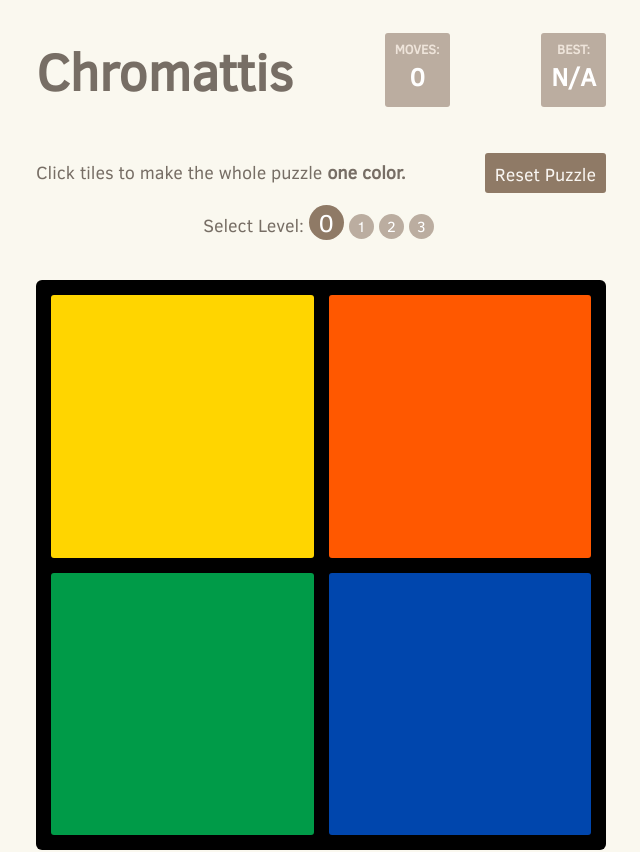
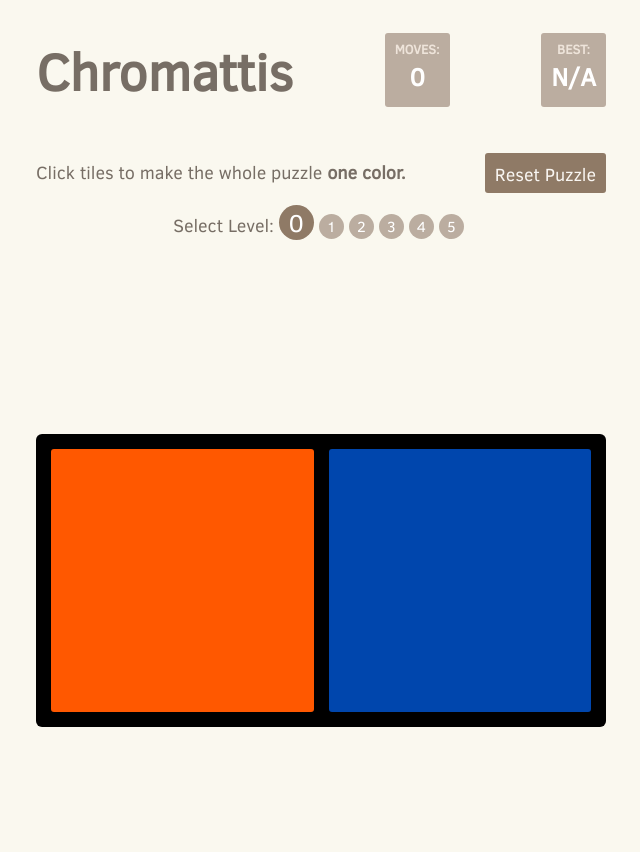
Before and after one commit to CaptainStack/chromattis, a React (Create React App) app: page / in a window 1280 px wide. Shown: the top 852 px of the page, without its empty margins (319-959 px from the left). Built offline with nearby package versions, Linux system fonts and the light colour scheme.

Commit message:
Support additional sizes.

```diff
--- a/src/components/App.jsx
+++ b/src/components/App.jsx
@@ -39,8 +39,10 @@ export const App = ({state}) => {
           <a className='flat-button' onClick={ () => { store.dispatch({ type: 'SOLVE_PUZZLE' }) } } style={{ display: 'none' }}>Solve</a>
         </div>
         <div>Select Level: {level_navigation}</div>
-        <Game tiles={current_level.board} game_in_progress={!current_level.in_winning_state()} current_moves={current_level.moves} current_level_index={state.current_level_index}/>
-        <VictoryModal game_in_progress={ !current_level.in_winning_state() } current_moves={ current_level.moves } current_level_index={ state.current_level_index } />
+        <div className='row' id='game-row'>
+          <Game tiles={current_level.board} game_in_progress={!current_level.in_winning_state()} current_moves={current_level.moves} current_level_index={state.current_level_index}/>
+          <VictoryModal game_in_progress={ !current_level.in_winning_state() } current_moves={ current_level.moves } current_level_index={ state.current_level_index } />
+        </div>
         <p><strong>HOW TO PLAY:</strong> Left-click to advance tiles to the next color. Right-click to change them to their previous. There are 6 colors in total that appear in the order red, orange, yellow, green, blue, white.</p>
         <hr />
         <p>Created by <a href='https://captainstack.github.io/public-stackhouse' target='_'><strong>Andre Stackhouse </strong></a> (<a href='https://twitter.com/intent/follow?original_referer=http%3A%2F%2Flocalhost%3A3000%2F&ref_src=twsrc%5Etfw&screen_name=CaptainStack&tw_p=followbutton'>@CaptainStack</a>). Source code hosted on <a href='https://github.com/CaptainStack/chromattis' target='_'><strong>GitHub</strong></a> under an open source MIT license.</p>
--- a/src/components/Game.jsx
+++ b/src/components/Game.jsx
@@ -9,8 +9,8 @@ export const Game = ({tiles, game_in_progress, current_moves, current_level_inde
          onContextMenu={event => event.preventDefault() }
          style={{
            display: game_in_progress ? null : 'none',
-           gridTemplateColumns: `repeat(${ Math.sqrt(tiles.length) }, ${ 555 / Math.sqrt(tiles.length) - 15 }px)`,
-           gridTemplateRows: `repeat(${ Math.sqrt(tiles.length) }, ${ 555 / Math.sqrt(tiles.length) - 15 }px)`,
+           gridTemplateColumns: `repeat(${ tiles.length < 4 ? tiles.length : Math.sqrt(tiles.length) }, ${ tiles.length < 4 ? 555 / tiles.length - 15  : 555 / Math.sqrt(tiles.length) - 15 }px)`,
+           gridTemplateRows: `repeat(${ tiles.length < 4 ? 1 : Math.sqrt(tiles.length) }, ${ tiles.length < 4 ? 555 / tiles.length - 15  : 555 / Math.sqrt(tiles.length) - 15 }px)`,
            gridGap: '15px' }} >
       { tiles }
     </div>
--- a/src/initial_state.js
+++ b/src/initial_state.js
@@ -44,6 +44,21 @@ if (persisted_state) {
 // If there is no persisted_state in localStorage, initialize a new state with shuffled colors.
 export const INITIAL_STATE = persisted_state ? persisted_state : shuffle_colors({
   levels: [{
+    board: [{id: 0, will_change: false, current_color: null, target_tiles: [0, 1]},
+            {id: 1, will_change: false, current_color: null, target_tiles: [1]}],
+    moves: 0,
+    best_score: 'N/A',
+    currently_selected: null,
+    in_winning_state: in_winning_state
+  },{
+    board: [{id: 0, will_change: false, current_color: null, target_tiles: [0, 1]},
+            {id: 1, will_change: false, current_color: null, target_tiles: [1, 2]},
+            {id: 2, will_change: false, current_color: null, target_tiles: [2, 1]}],
+    moves: 0,
+    best_score: 'N/A',
+    currently_selected: null,
+    in_winning_state: in_winning_state
+  },{
     board: [{id: 0, will_change: false, current_color: null, target_tiles: [0, 1]},
             {id: 1, will_change: false, current_color: null, target_tiles: [1, 2]},
             {id: 2, will_change: false, current_color: null, target_tiles: [3, 1]},
--- a/src/styles/App.css
+++ b/src/styles/App.css
@@ -11,6 +11,10 @@
   margin-right: auto;
   margin-bottom: 40px;
   /* border: 1px solid black; */
+}
+
+#game-row {
+  min-height: 600px;
 }
 
 h1 {
```
